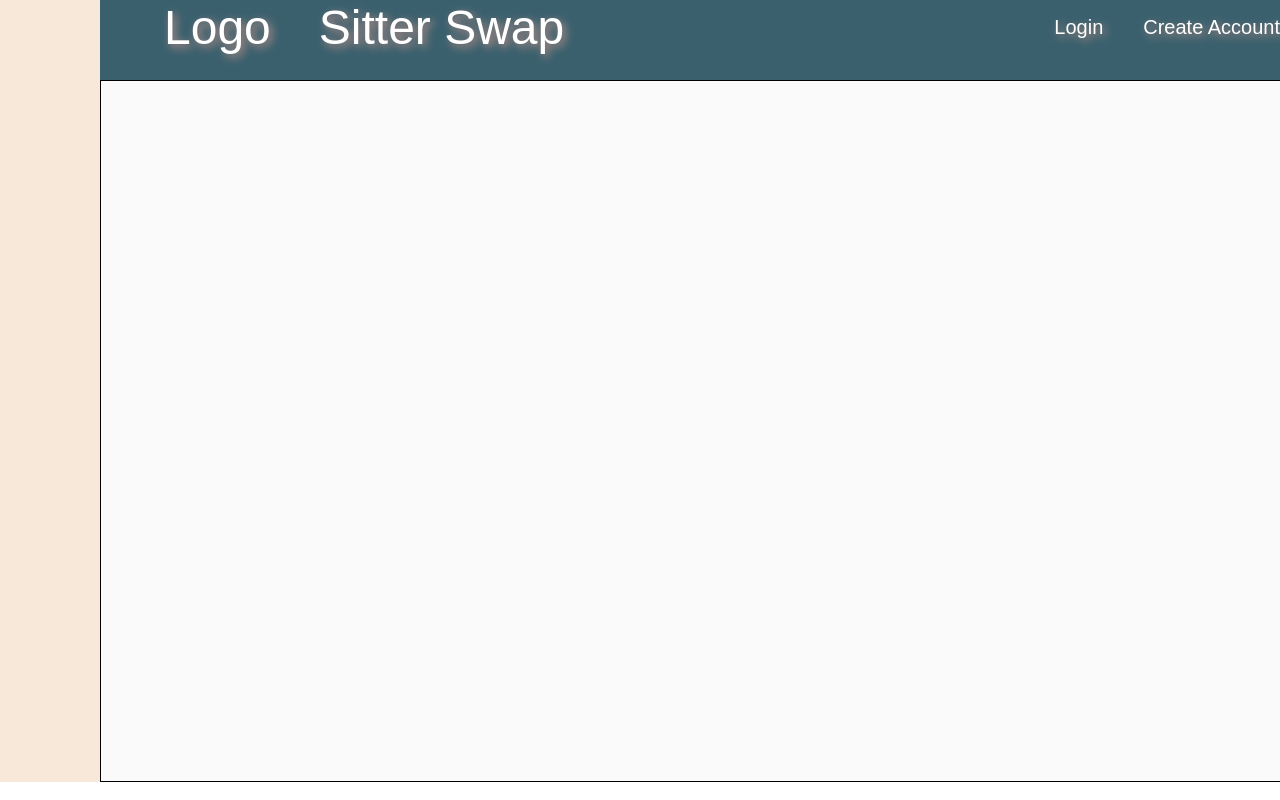
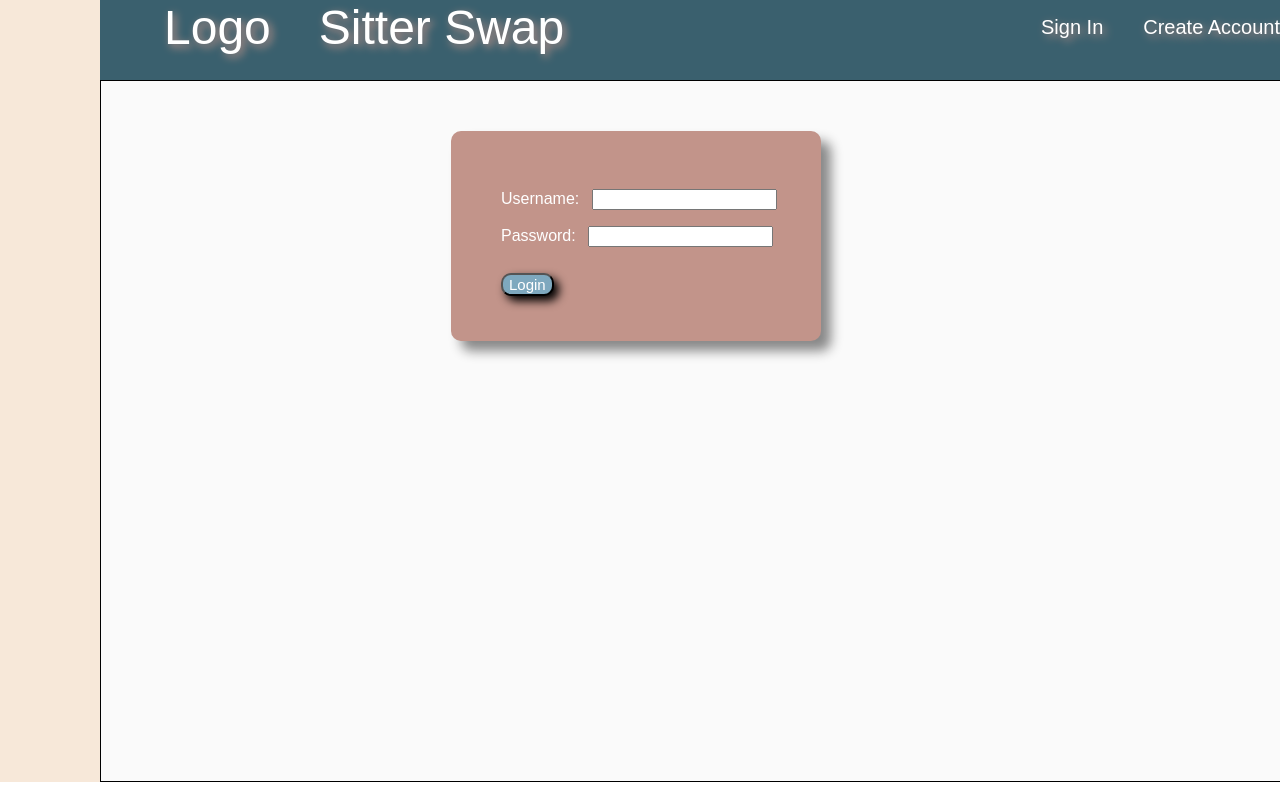
Before and after one commit to blsrofe/sitter-swap, a React (Create React App) app: page /login in a window 1280 px wide. Shown: the top 800 px of the page. Built offline with nearby package versions, Linux system fonts and the light colour scheme; a web font is replaced by a local one.

Commit message:
login is working

```diff
--- a/src/App.css
+++ b/src/App.css
@@ -255,3 +255,29 @@ nav ul li a:hover {
   text-decoration: none;
   /*this is not taking the underline away*/
 }
+
+.login-form {
+  height: 150px;
+  width: 310px;
+  margin-left: 350px;
+  margin-top: 50px;
+  background-color: #c2948a;
+  border-radius: 10px;
+  padding: 10px;
+  color: white;
+  box-shadow: 10px 10px 12px #888888;
+  padding-top: 50px;
+  padding-left: 50px;
+}
+
+.login-form input{
+  margin: 8px;
+}
+
+.login-form button {
+  background-color: #7ea8be;
+  border-radius: 10px;
+  color: white;
+  font-size: 15px;
+  box-shadow: 5px 5px 10px black;
+}
--- a/src/components/ContentPanel.js
+++ b/src/components/ContentPanel.js
@@ -5,6 +5,7 @@ import NewMemberBox from './NewMemberBox'
 import UserProfileBoxes from './UserProfileBoxes'
 import NewDogsForm from './NewDogsForm'
 import Dashboard from './Dashboard'
+import Login from './Login'
 
 
 class ContentPanel extends Component {
@@ -16,6 +17,7 @@ class ContentPanel extends Component {
           <Route path="/users/:id/profile" component={UserProfileBoxes}/>
           <Route path="/users/:id/new-dog" component={NewDogsForm}/>
           <Route path="/users/:id/dashboard" component={Dashboard}/>
+          <Route path="/login" component={Login}/>
         </div>
     )
   }
--- /dev/null
+++ b/src/components/Login.js
@@ -0,0 +1,60 @@
+import React, { Component } from 'react'
+import history from '../objects/history'
+import handleErrors from '../objects/handleErrors'
+
+class Login extends Component {
+  constructor() {
+    super()
+    this.state = {
+      username: '',
+      password: ''
+    }
+    this.handleChange = this.handleChange.bind(this)
+    this.handleSubmit = this.handleSubmit.bind(this)
+  }
+
+  handleChange(event) {
+    this.setState({ [event.target.name]: event.target.value })
+  }
+  handleSubmit(event) {
+    event.preventDefault()
+    const userData = this.state
+    const postInfo = {userData}
+    fetch('https://sitter-swap-api.herokuapp.com/api/v1/signin', {
+      method: 'post',
+      headers: {
+        'Content-Type': 'application/json'
+      },
+      body: JSON.stringify(postInfo)
+    }).then(handleErrors)
+      .then((response) => {
+        return response.json()
+    }).then((data) => {
+      //if else passwords do not match if data nil? if data.id?
+        let id = data.id
+        let historyString = "/users/" + id + "/dashboard"
+        history.push(historyString)
+    }).catch((error) => {
+      console.log(error)
+    })
+  }
+
+  render() {
+    return(
+      <article className="login-form">
+        <form onSubmit={this.handleSubmit}>
+          <label htmlFor="username">Username: </label>
+            <input name="username" type="text" onChange={this.handleChange} required/>
+          <br></br>
+          <label htmlFor="password">Password: </label>
+            <input name="password" type="password" onChange={this.handleChange} required/>
+          <br></br>
+          <br></br>
+          <button type="submit">Login</button>
+        </form>
+      </article>
+    )
+  }
+}
+
+export default Login
--- a/src/components/NavBar.js
+++ b/src/components/NavBar.js
@@ -10,7 +10,7 @@ class NavBar extends Component {
   	      <li><NavLink to="/">Sitter Swap</NavLink></li>
         </ul>
         <ul id="right-nav">
-  	      <li><a href="">Login</a></li>
+  	      <li><NavLink to="/login">Sign In</NavLink></li>
   	      <li><NavLink to="/new">Create Account</NavLink></li>
         </ul>
       </nav>
```
